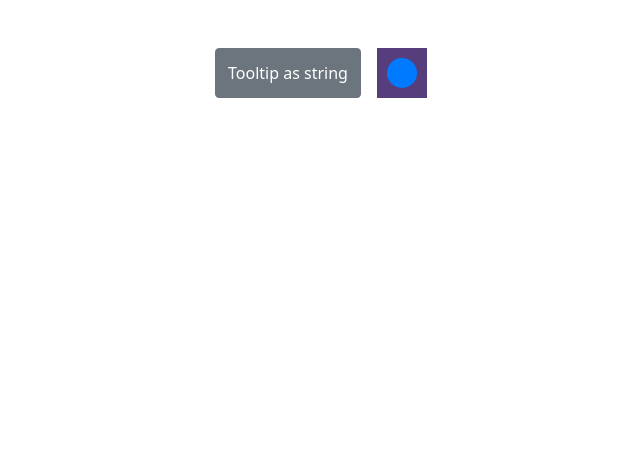
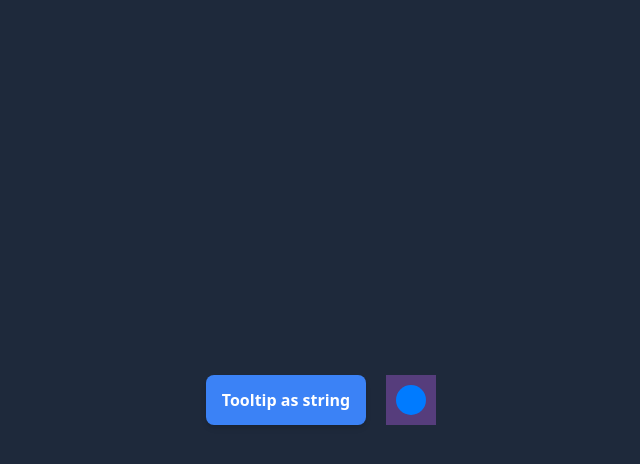
Before and after one commit to cdgstudio/tooltip, an Angular app: page / in a window 1280 px wide. Shown: the top 464 px of the page, without its empty margins (319-959 px from the left). Built offline with nearby package versions, Linux system fonts and the light colour scheme.

Commit message:
Use tailwind instead of bootstrap

```diff
--- a/package.json
+++ b/package.json
@@ -18,7 +18,6 @@
     "@angular/platform-browser": "~13.3.0",
     "@angular/platform-browser-dynamic": "~13.3.0",
     "@angular/router": "~13.3.0",
-    "bootstrap": "^5.1.3",
     "rxjs": "~7.5.0",
     "tslib": "^2.3.0",
     "zone.js": "~0.11.4"
@@ -28,6 +27,9 @@
     "@angular/cli": "~13.3.0",
     "@angular/compiler-cli": "~13.3.0",
     "@types/node": "^12.11.1",
+    "autoprefixer": "^10.4.12",
+    "postcss": "^8.4.16",
+    "tailwindcss": "^3.1.8",
     "typescript": "~4.6.2"
   }
 }
--- a/src/app/app.component.html
+++ b/src/app/app.component.html
@@ -1,16 +1,8 @@
-<div class="container my-5 d-flex gap-3 justify-content-center">
-  <button type="button" class="btn btn-secondary" appTooltip="Hello from string">Tooltip as string</button>
+<button type="button" class="btn-primary" appTooltip="Hello from string">Tooltip as string</button>
 
-  <svg
-    [appTooltip]="templateForTooltip"
-    xmlns="http://www.w3.org/2000/svg"
-    width="50"
-    height="50"
-    viewBox="0 0 100 100"
-  >
-    <rect width="100%" height="100%" fill="#563d7c"></rect>
-    <circle cx="50" cy="50" r="30" fill="#007bff"></circle>
-  </svg>
-</div>
+<svg [appTooltip]="templateForTooltip" xmlns="http://www.w3.org/2000/svg" width="50" height="50" viewBox="0 0 100 100">
+  <rect width="100%" height="100%" fill="#563d7c"></rect>
+  <circle cx="50" cy="50" r="30" fill="#007bff"></circle>
+</svg>
 
 <ng-template #templateForTooltip> <strong>Hello</strong> from template </ng-template>
--- /dev/null
+++ b/src/app/app.component.scss
@@ -0,0 +1,11 @@
+:host {
+  @apply container m-5 mx-auto flex gap-5 justify-center;
+}
+
+.btn-primary {
+  @apply py-2 px-4 bg-blue-500 text-white font-semibold rounded-lg shadow-md hover:bg-blue-700 focus:outline-none focus:ring-2 focus:ring-blue-400 focus:ring-opacity-75;
+}
+
+svg {
+  @apply cursor-pointer;
+}
--- a/src/app/app.component.ts
+++ b/src/app/app.component.ts
@@ -3,5 +3,6 @@ import { Component } from '@angular/core';
 @Component({
   selector: 'app-root',
   templateUrl: './app.component.html',
+  styleUrls: ['./app.component.scss'],
 })
 export class AppComponent {}
--- a/src/index.html
+++ b/src/index.html
@@ -1,13 +1,13 @@
-<!doctype html>
+<!DOCTYPE html>
 <html lang="en">
-<head>
-  <meta charset="utf-8">
-  <title>Tooltip</title>
-  <base href="/">
-  <meta name="viewport" content="width=device-width, initial-scale=1">
-  <link rel="icon" type="image/x-icon" href="favicon.ico">
-</head>
-<body>
-  <app-root></app-root>
-</body>
+  <head>
+    <meta charset="utf-8" />
+    <title>Tooltip</title>
+    <base href="/" />
+    <meta name="viewport" content="width=device-width, initial-scale=1" />
+    <link rel="icon" type="image/x-icon" href="favicon.ico" />
+  </head>
+  <body class="bg-slate-800">
+    <app-root></app-root>
+  </body>
 </html>
--- a/src/styles.scss
+++ b/src/styles.scss
@@ -1,2 +1,14 @@
-@import '~bootstrap/scss/bootstrap';
+@tailwind base;
+@tailwind components;
+@tailwind utilities;
+
 @import '~@angular/cdk/overlay-prebuilt';
+
+html,
+body {
+  @apply h-full w-full;
+}
+
+body {
+  @apply flex items-center justify-center min-h-full;
+}
--- /dev/null
+++ b/tailwind.config.js
@@ -0,0 +1,8 @@
+/** @type {import('tailwindcss').Config} */
+module.exports = {
+  content: ['./src/**/*.{html,ts}'],
+  theme: {
+    extend: {},
+  },
+  plugins: [],
+};
```
Also changed, not shown: 1 other file (tests, documents, lock files or other folders).
